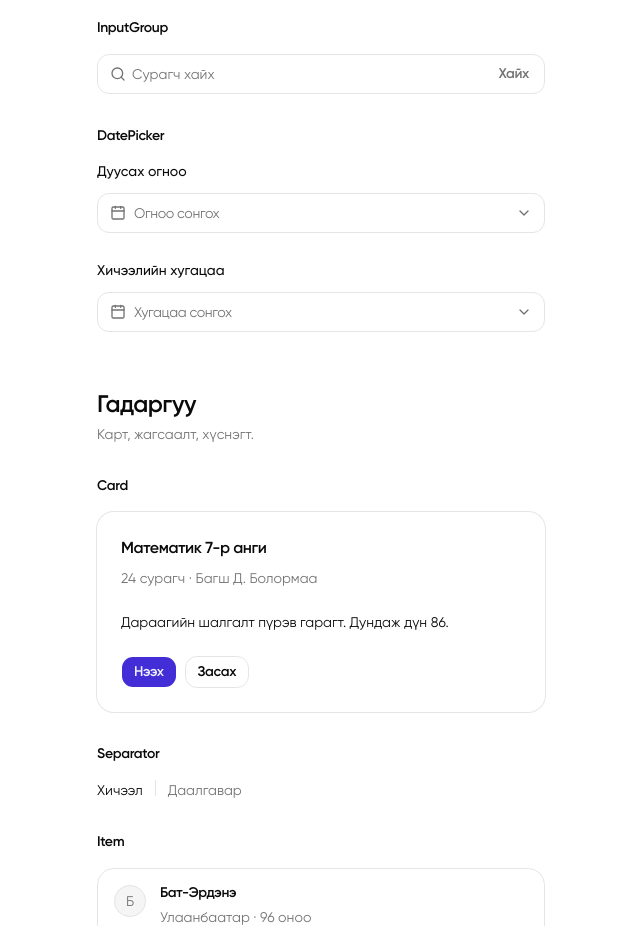
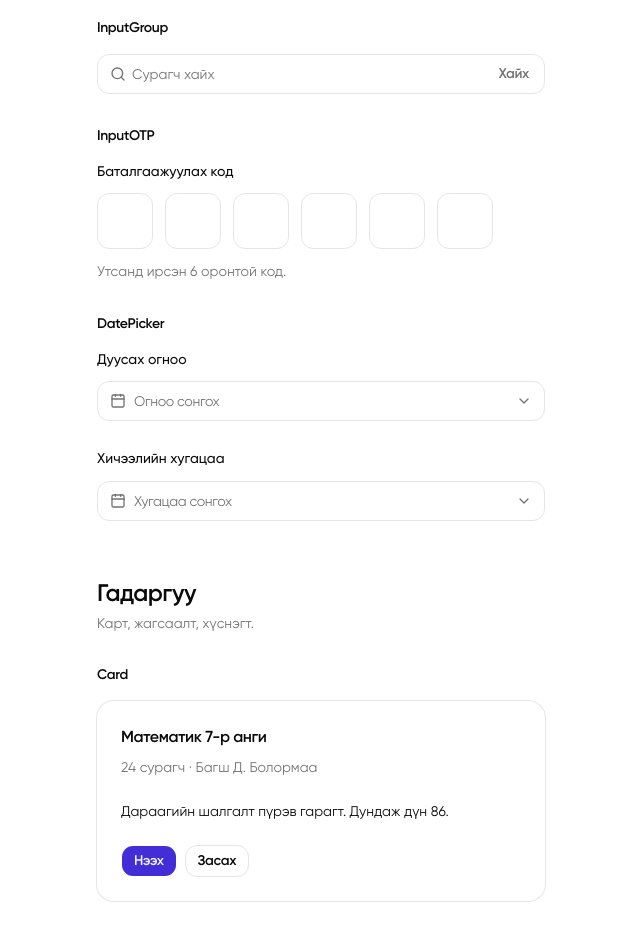
Before and after one commit to enkhmgln/elearn-web, a Next.js app: page /showcase in a window 1280 px wide. Shown: the part 4660-5586 px from the top of the page, without its empty margins (199-839 px from the left). Built offline with nearby package versions, Linux system fonts and the light colour scheme.

Commit message:
feat: add InputOTP component and integrate it into the showcase section for user input validation, enhancing UI interactivity

```diff
--- /dev/null
+++ b/components/ui/input-otp.tsx
@@ -0,0 +1,82 @@
+"use client"
+
+import * as React from "react"
+import { cn } from "cn"
+import { OTPInput, OTPInputContext } from "input-otp"
+import { MinusIcon } from "lucide-react"
+
+function InputOTP({
+  className,
+  containerClassName,
+  ...props
+}: React.ComponentProps<typeof OTPInput> & {
+  containerClassName?: string
+}) {
+  return (
+    <OTPInput
+      data-slot="input-otp"
+      containerClassName={cn(
+        "cn-input-otp flex items-center gap-3 has-disabled:opacity-50",
+        containerClassName
+      )}
+      spellCheck={false}
+      className={cn("disabled:cursor-not-allowed", className)}
+      {...props}
+    />
+  )
+}
+
+function InputOTPGroup({ className, ...props }: React.ComponentProps<"div">) {
+  return (
+    <div
+      data-slot="input-otp-group"
+      className={cn("flex items-center gap-3", className)}
+      {...props}
+    />
+  )
+}
+
+function InputOTPSlot({
+  index,
+  className,
+  ...props
+}: React.ComponentProps<"div"> & {
+  index: number
+}) {
+  const inputOTPContext = React.useContext(OTPInputContext)
+  const { char, hasFakeCaret, isActive } = inputOTPContext?.slots[index] ?? {}
+
+  return (
+    <div
+      data-slot="input-otp-slot"
+      data-active={isActive}
+      className={cn(
+        "relative flex size-14 items-center justify-center rounded-lg border border-border bg-background text-xl font-medium tabular-nums transition-colors outline-none aria-invalid:border-destructive data-[active=true]:border-ring data-[active=true]:ring-2 data-[active=true]:ring-ring/50 data-[active=true]:aria-invalid:border-destructive data-[active=true]:aria-invalid:ring-destructive/20",
+        className
+      )}
+      {...props}
+    >
+      {char}
+      {hasFakeCaret && (
+        <div className="pointer-events-none absolute inset-0 flex items-center justify-center">
+          <div className="h-5 w-px animate-caret-blink bg-foreground duration-1000" />
+        </div>
+      )}
+    </div>
+  )
+}
+
+function InputOTPSeparator({ ...props }: React.ComponentProps<"div">) {
+  return (
+    <div
+      data-slot="input-otp-separator"
+      className="flex items-center text-muted-foreground [&_svg:not([class*='size-'])]:size-4"
+      role="separator"
+      {...props}
+    >
+      <MinusIcon />
+    </div>
+  )
+}
+
+export { InputOTP, InputOTPGroup, InputOTPSlot, InputOTPSeparator }
--- a/features/showcase/components/components-section.tsx
+++ b/features/showcase/components/components-section.tsx
@@ -91,6 +91,11 @@ import {
   InputGroupButton,
   InputGroupInput,
 } from "@/components/ui/input-group"
+import {
+  InputOTP,
+  InputOTPGroup,
+  InputOTPSlot,
+} from "@/components/ui/input-otp"
 import {
   Item,
   ItemContent,
@@ -431,6 +436,23 @@ function FormsDemos() {
             <InputGroupButton>Хайх</InputGroupButton>
           </InputGroupAddon>
         </InputGroup>
+      </ShowcaseBlock>
+
+      <ShowcaseBlock title="InputOTP">
+        <Field className="max-w-md">
+          <FieldLabel htmlFor="otp">Баталгаажуулах код</FieldLabel>
+          <InputOTP id="otp" maxLength={6}>
+            <InputOTPGroup>
+              <InputOTPSlot index={0} />
+              <InputOTPSlot index={1} />
+              <InputOTPSlot index={2} />
+              <InputOTPSlot index={3} />
+              <InputOTPSlot index={4} />
+              <InputOTPSlot index={5} />
+            </InputOTPGroup>
+          </InputOTP>
+          <FieldDescription>Утсанд ирсэн 6 оронтой код.</FieldDescription>
+        </Field>
       </ShowcaseBlock>
 
       <DatePickerDemos />
--- a/package.json
+++ b/package.json
@@ -17,6 +17,7 @@
     "class-variance-authority": "^0.7.1",
     "cn": "^0.3.0",
     "date-fns": "^4.4.0",
+    "input-otp": "^1.5.0",
     "lottie-react": "^3.1.2",
     "lucide-react": "^1.47.0",
     "next": "16.3.4",
```
Also changed, not shown: 1 other file (tests, documents, lock files or other folders).
